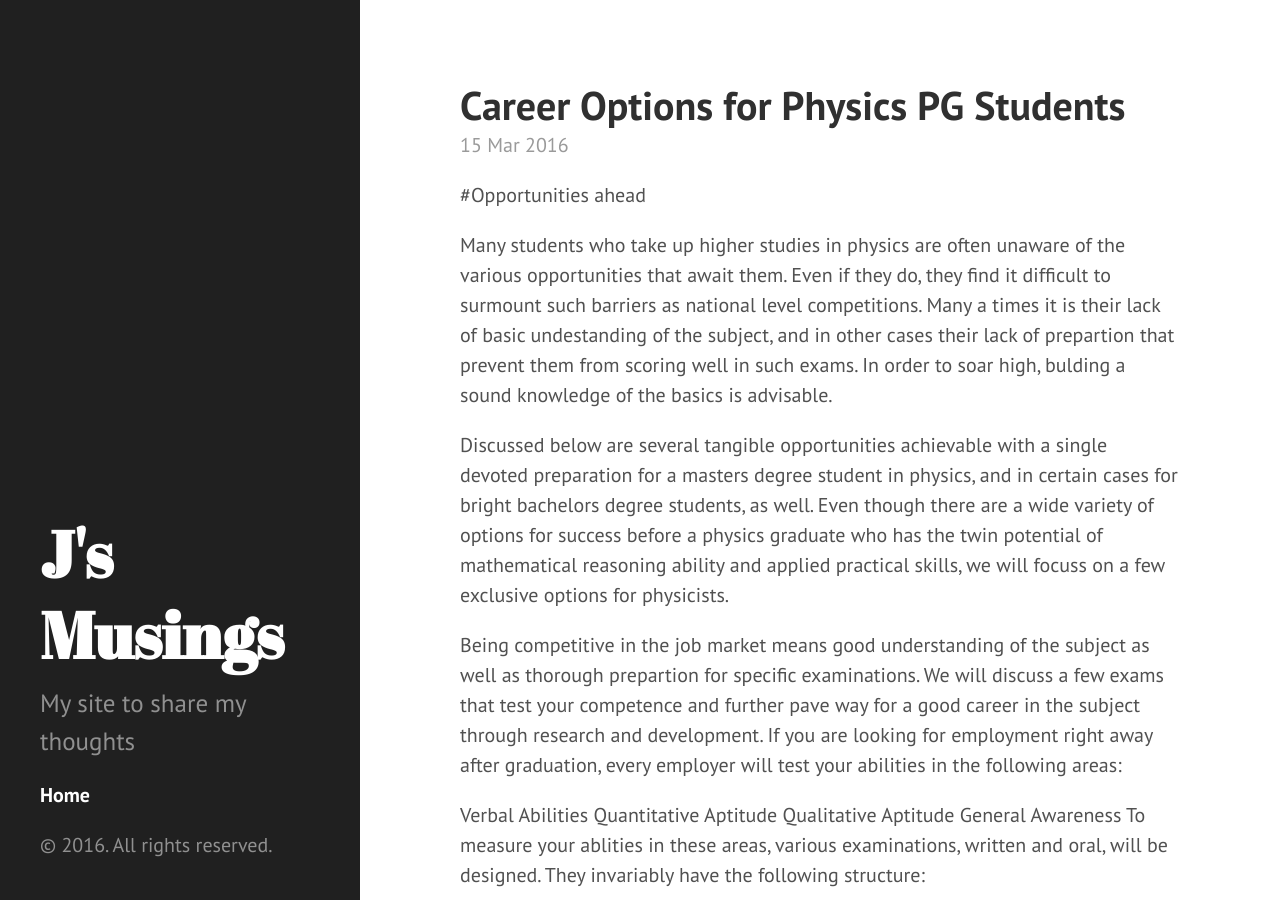
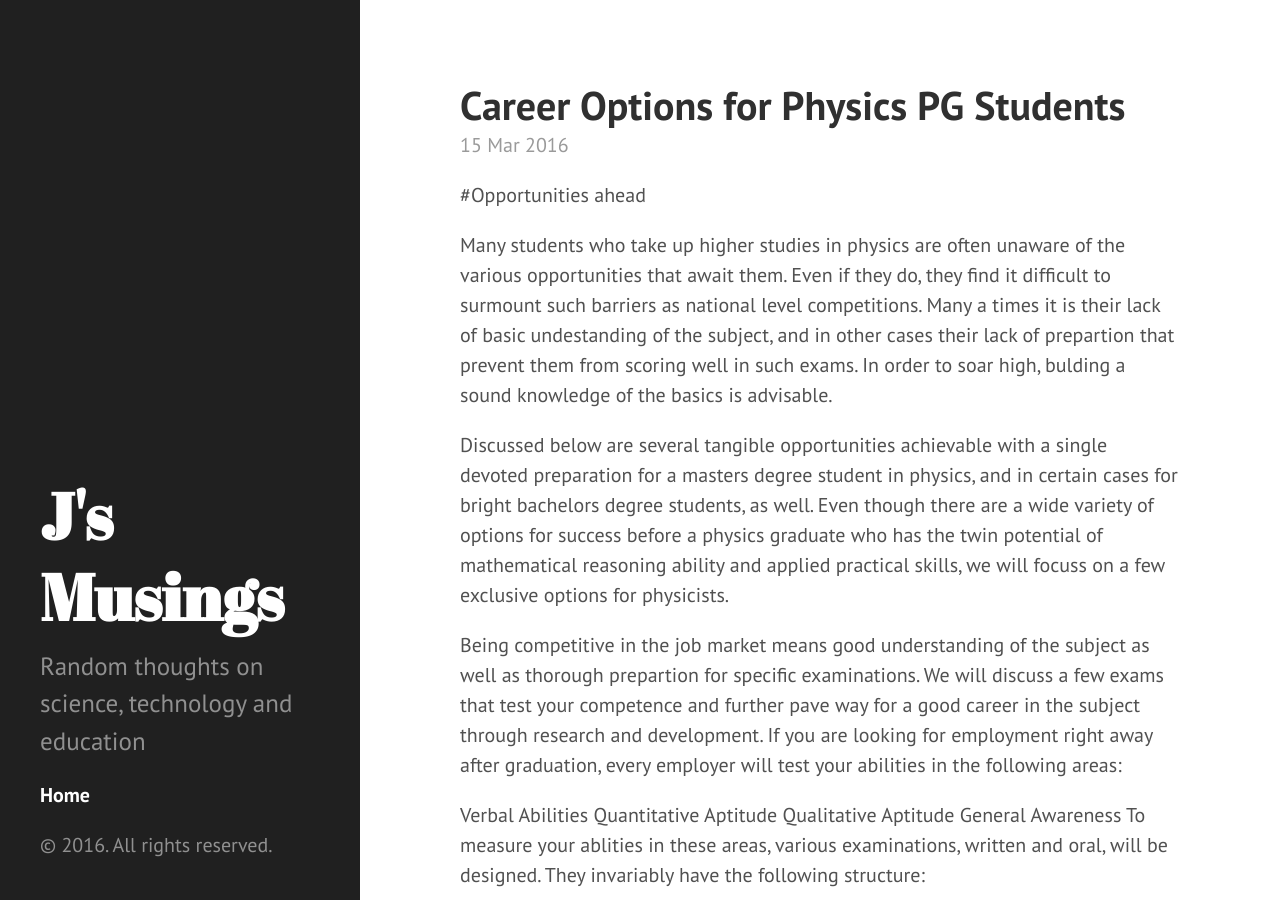
Before and after one commit to nishad/jijopu.github.io, a Jekyll site: the page built from index.html, in a window 1280 px wide and 900 px high. Built offline with Jekyll 4.4.1, drawn with Linux system fonts in a browser that asks for light colours; the list of posts is cut into pages by our own code.

Commit message:
Update _config.yml

```diff
--- a/_config.yml
+++ b/_config.yml
@@ -4,5 +4,5 @@ markdown: kramdown
 url: http://jijopu.github.io
 title: J's Musings
 tagline: Random thoughts on science, technology and education
-description: My site to share my thoughts
+description: Random thoughts on science, technology and education
 paginate: 5
```
